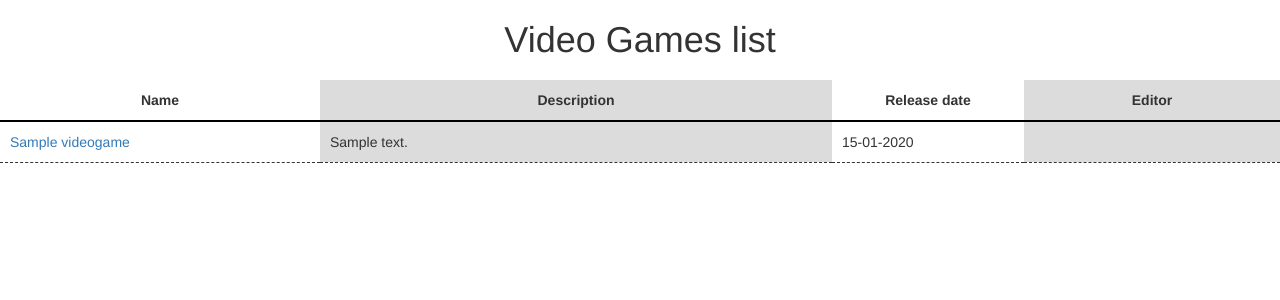
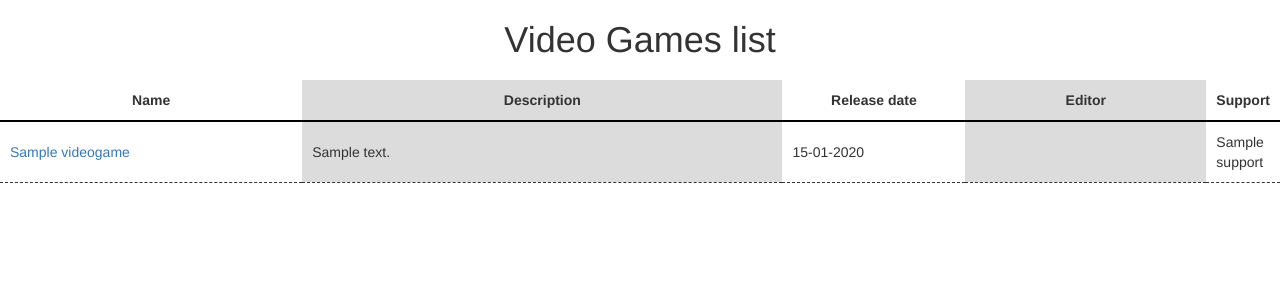
Before and after one commit to Cerenda5/SymfonyGameStoreProjectFinalV, a Symfony app: template templates/videogame/index.html.twig in a window 1280 px wide. Shown: the part 52-352 px from the top of the page. Run offline with Twig, Linux system fonts and the light colour scheme; the template is opened without the code that fills it: most values are stand-ins (such as "Sample title", 1, 10 or a date in 2020); some libraries are stand-ins or nearby versions.

Commit message:
fix support prblm

```diff
--- a/src/Form/VideoGameType.php
+++ b/src/Form/VideoGameType.php
@@ -23,6 +23,7 @@ class VideoGameType extends AbstractType
                 'class' => Editor::class,
                 'choice_label' => 'societyname',
             ])
+            ->add('support')
             ->add('submit', SubmitType::class)
         ;
     }
--- a/templates/videogame/index.html.twig
+++ b/templates/videogame/index.html.twig
@@ -13,6 +13,7 @@
             <th>Description</th>
             <th>Release date</th>
             <th>Editor</th>
+            <th>Support</th>
         </tr>
         {% for videogame in videogames %}
         <tr>
@@ -20,6 +21,7 @@
             <td>{{ videogame.description }}</td>
             <td>{{ videogame.releasedate|date('d-m-Y')}}</td>
             <td>{{ videogame.editor.societyName }}</td>
+            <td>{{ videogame.support }}</td>
         </tr>
         {% endfor %}
     </table>
```
